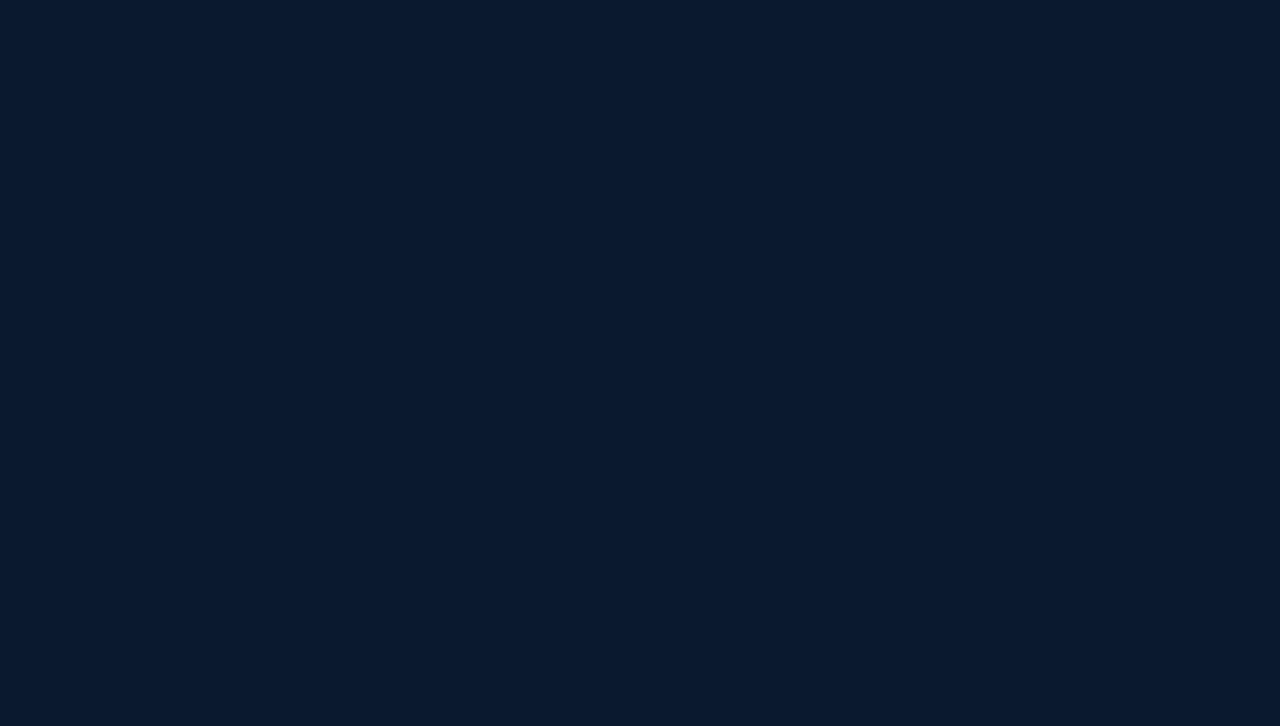
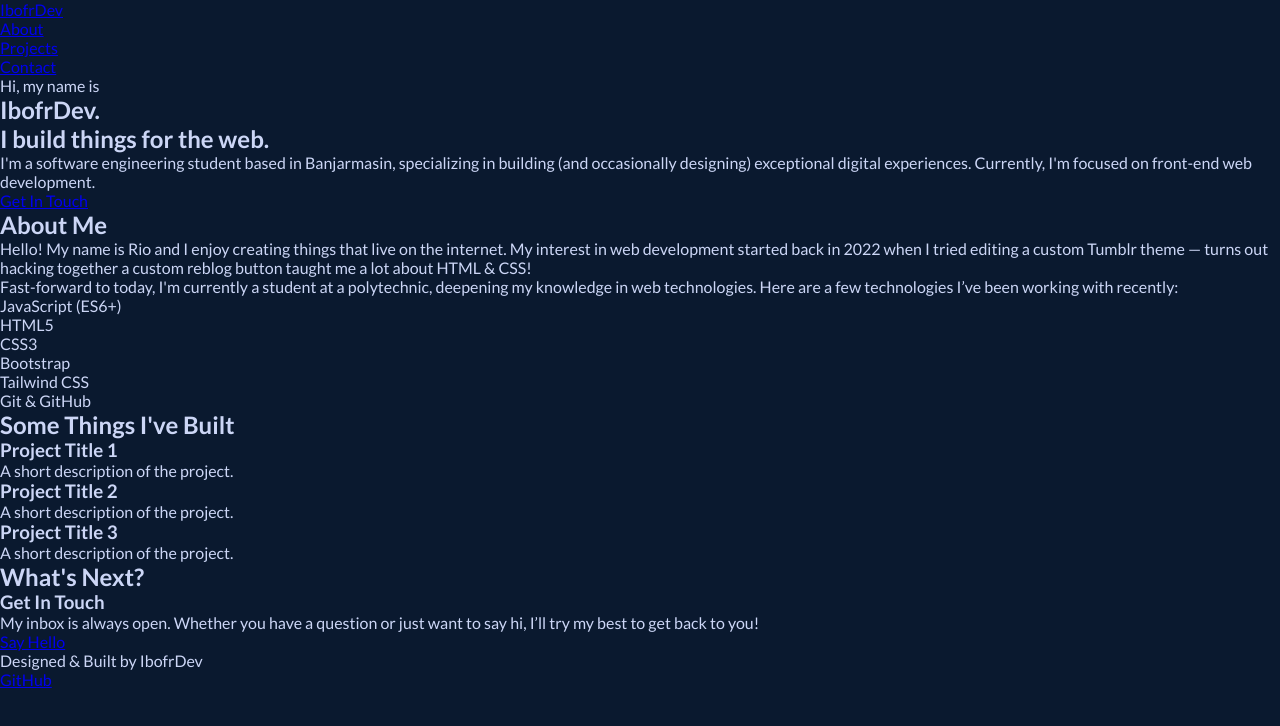
Before and after one commit to IbofrDev/portfolio-ibofrdev, a plain HTML site: page index.html in a window 1280 px wide. Drawn offline with Linux system fonts and the light colour scheme.

Commit message:
Feat: Add complete HTML structure for the website

```diff
--- a/index.html
+++ b/index.html
@@ -12,6 +12,96 @@
     <link rel="stylesheet" href="style.css">
 </head>
 <body>
+    <header class="navbar">
+        <div class="container">
+            <div class="navbar-logo">
+                <a href="#">IbofrDev</a>
+            </div>
+            <nav class="navbar-menu">
+                <ul>
+                    <li><a href="#about">About</a></li>
+                    <li><a href="#projects">Projects</a></li>
+                    <li><a href="#contact">Contact</a></li>
+                </ul>
+            </nav>
+        </div>
+    </header>
+
+    <main>
+        <section id="hero" class="hero">
+            <div class="container">
+                <p class="hero-intro">Hi, my name is</p>
+                <h1 class="hero-headline-1">IbofrDev.</h1>
+                <h2 class="hero-headline-2">I build things for the web.</h2>
+                <p class="hero-description">
+                    I'm a software engineering student based in Banjarmasin, specializing in building (and occasionally designing) exceptional digital experiences. Currently, I'm focused on front-end web development.
+                </p>
+                <a href="#contact" class="hero-button">Get In Touch</a>
+            </div>
+        </section>
+
+        <section id="about" class="about-section">
+            <div class="container">
+                <h2 class="section-title">About Me</h2>
+                <div class="about-content">
+                    <p>
+                        Hello! My name is Rio and I enjoy creating things that live on the internet. My interest in web development started back in 2022 when I tried editing a custom Tumblr theme — turns out hacking together a custom reblog button taught me a lot about HTML & CSS!
+                    </p>
+                    <p>
+                        Fast-forward to today, I'm currently a student at a polytechnic, deepening my knowledge in web technologies. Here are a few technologies I’ve been working with recently:
+                    </p>
+                    <ul class="skills-list">
+                        <li>JavaScript (ES6+)</li>
+                        <li>HTML5</li>
+                        <li>CSS3</li>
+                        <li>Bootstrap</li>
+                        <li>Tailwind CSS</li>
+                        <li>Git & GitHub</li>
+                    </ul>
+                </div>
+            </div>
+        </section>
+
+        <section id="projects" class="projects-section">
+            <div class="container">
+                <h2 class="section-title">Some Things I've Built</h2>
+                <div class="projects-grid">
+                    <div class="project-card">
+                        <h3>Project Title 1</h3>
+                        <p>A short description of the project.</p>
+                    </div>
+                    <div class="project-card">
+                        <h3>Project Title 2</h3>
+                        <p>A short description of the project.</p>
+                    </div>
+                    <div class="project-card">
+                        <h3>Project Title 3</h3>
+                        <p>A short description of the project.</p>
+                    </div>
+                </div>
+            </div>
+        </section>
+
+        <section id="contact" class="contact-section">
+            <div class="container">
+                <h2 class="section-title">What's Next?</h2>
+                <h3 class="contact-headline">Get In Touch</h3>
+                <p class="contact-description">
+                    My inbox is always open. Whether you have a question or just want to say hi, I’ll try my best to get back to you!
+                </p>
+                <a href="mailto:riroriri202003@gmail.com" class="contact-button">Say Hello</a>
+            </div>
+        </section>
+    </main>
+
+    <footer class="footer">
+        <p>
+            Designed & Built by IbofrDev
+        </p>
+        <div class="footer-links">
+            <a href="https://github.com/IbofrDev" target="_blank">GitHub</a>
+            </div>
+    </footer>
 
 </body>
 </html>
```
